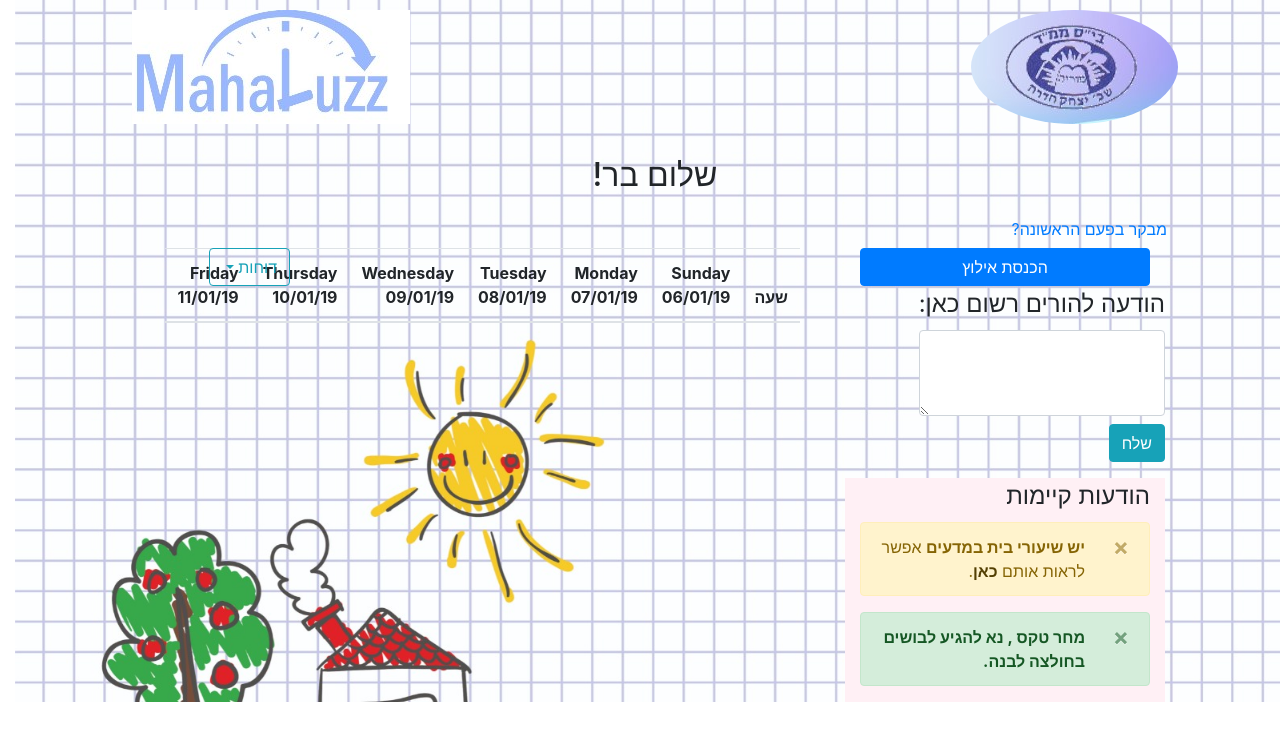
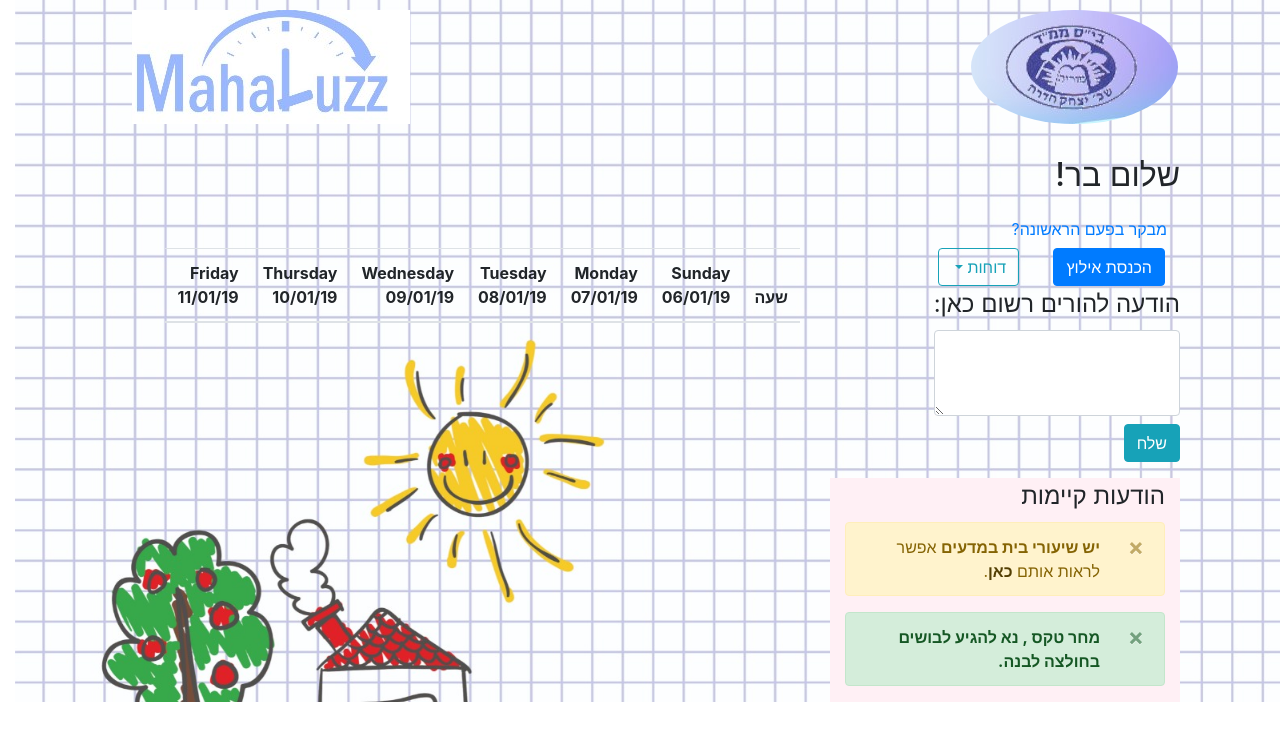
Before and after one commit to tomron27/mahaluzz, a Django app: page /teacher/bar/ in a window 1280 px wide. Shown: the top 741 px of the page. Run offline with Django 3.2, Linux system fonts and the light colour scheme; data comes from the database, SQL or seed files in the repository; lists and menus that the app fills with data are empty; some libraries are stand-ins or nearby versions.

Commit message:
Merge branch 'master' of https://github.com/tomron27/mahaluzz
# Conflicts:
#	db.sqlite3
#	templates/constraint.html
#	templates/teacher.html

```diff
--- a/templates/teacher.html
+++ b/templates/teacher.html
@@ -2,7 +2,7 @@
 {% block content %}
     <div class="container" align="right">
 
-<p><h2 class="text-center">שלום {{teacher_name}}!</h2></p>
+<p><h2 class="text-right">שלום {{teacher_name}}!</h2></p>
          <button type="button" class="btn btn-link" data-toggle="tooltip" data-placement="left" title="ברוך הבא! להוספת אילוץ אנה לחץ על כפתור הכנסת אילוץ. לשליחת הודעות להורים, יש לכתוב את תוכן ההודעות במקום המיועד וללחוץ על כפתור שלח. מערכת השעות של הכיתה שלך מופיע משמאל.">מבקר בפעם הראשונה?</button>
 
 <script>
@@ -13,12 +13,29 @@
 
   <div class="container">
     <div class="row">
-    <div class="col-4">
+     <div class="col-4">
+            <div class="row">
+            <div class="col-5" align="right">
+            <a href="{% url 'constraint' username %}" >
+    			<button type="submit" name="btnform1" class="btn btn-primary" >הכנסת אילוץ</button>
+			</a>
+            </div>
 
-    	<div class="container">
-            <a href="{% url 'constraint' username %}" >
-    			<button type="submit" name="btnform1" class="btn btn-primary btn-block" >הכנסת אילוץ</button>
-			</a>
+            <div class="col-5" align="right">
+
+    	    <div class="dropdown">
+                <button class="btn btn-outline-info dropdown-toggle" type="button" id="dropdownMenuButton" data-toggle="dropdown" aria-haspopup="true" aria-expanded="false"> דוחות
+                </button>
+                <div class="dropdown-menu" aria-labelledby="dropdownMenuButton">
+                    <a class="dropdown-item" href="#">רשימת תלמידים</a>
+                    <a class="dropdown-item" href="#">ריכוז אישורים</a>
+                    <a class="dropdown-item" href="#">רשימת ימי הולדת</a>
+                    <a class="dropdown-item" href="#">הודעות הנהלה</a>
+                </div>
+            </div>
+
+            </div>
+        </div>
 
         <div class="row">
 
@@ -55,28 +72,14 @@
 		</div>
 		</div>
 
-    </div>
-    <div class="col-6">
-     <div class="container">
-         {% include "schedule.html" with schedule=schedule%}
-     </div>
-    </div>
-    <div class="col">
 
-    	<div class="dropdown">
-  <button class="btn btn-outline-info dropdown-toggle" type="button" id="dropdownMenuButton" data-toggle="dropdown" aria-haspopup="true" aria-expanded="false">
-    דוחות
-      </button>
-    <div class="dropdown-menu" aria-labelledby="dropdownMenuButton">
-    <a class="dropdown-item" href="#">רשימת תלמידים</a>
-    <a class="dropdown-item" href="#">ריכוז אישורים</a>
-    <a class="dropdown-item" href="#">רשימת ימי הולדת</a>
-    <a class="dropdown-item" href="#">הודעות הנהלה</a>
-    </div>
+        <div class="col-6">
+            <div class="container">
+            {% include "schedule.html" with schedule=schedule%}
+            </div>
+        </div>
     </div>
 
         </div>
-        </div>
-    </div>
     </div>
 {% endblock %}
```
